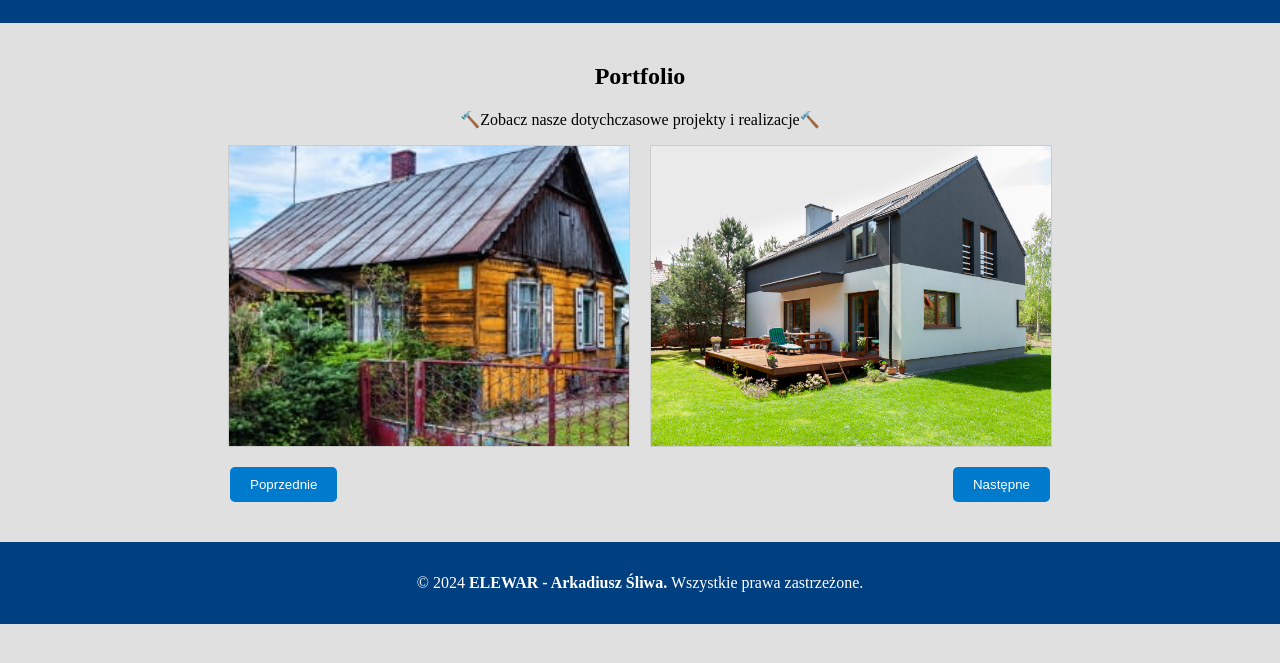
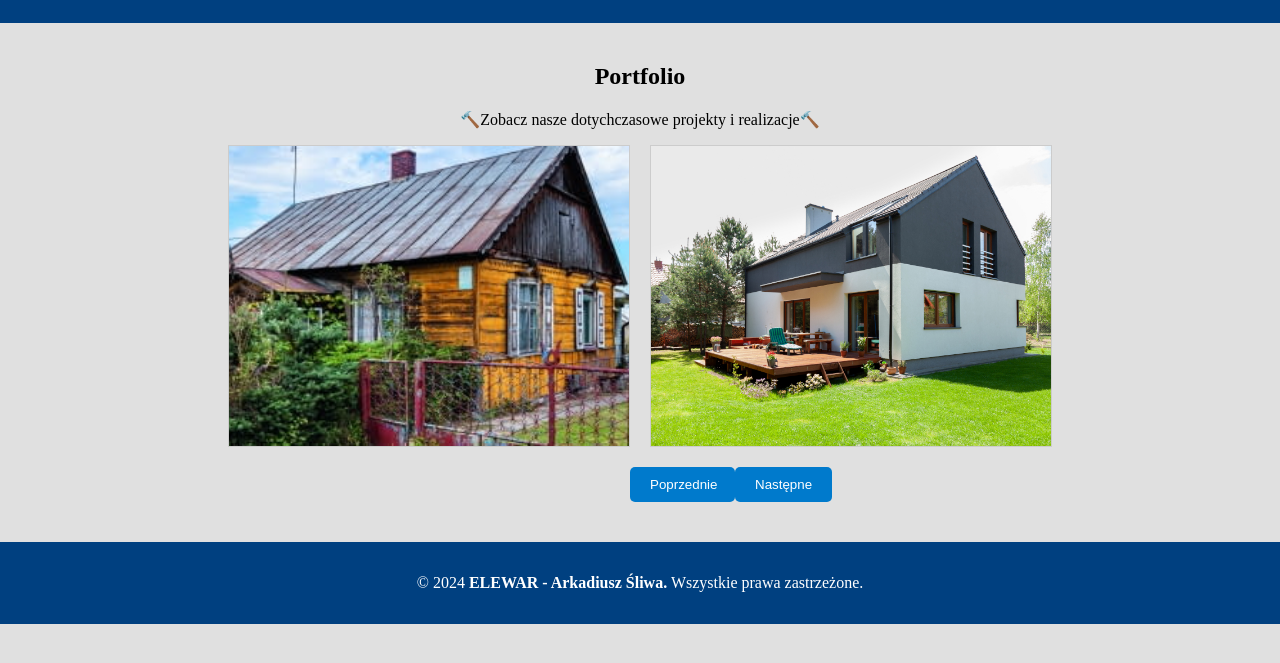
Before and after one commit to StronyNS/test, a plain HTML site: page portfolio_final.html in a window 1280 px wide. Shown: the part 117-780 px from the top of the page. Drawn offline with Linux system fonts and the light colour scheme.

Commit message:
Update portfolio_final.html

```diff
--- a/portfolio_final.html
+++ b/portfolio_final.html
@@ -49,10 +49,10 @@
             display: flex;
             justify-content: space-between;
             margin: 20px auto;
-            max-width: 820px;
-            gap: 20px;
+            width: 20px;
         }
         .navigation-buttons button {
+            width: 105px;
             padding: 10px 20px;
             background-color: #007ACC;
             color: white;
```
